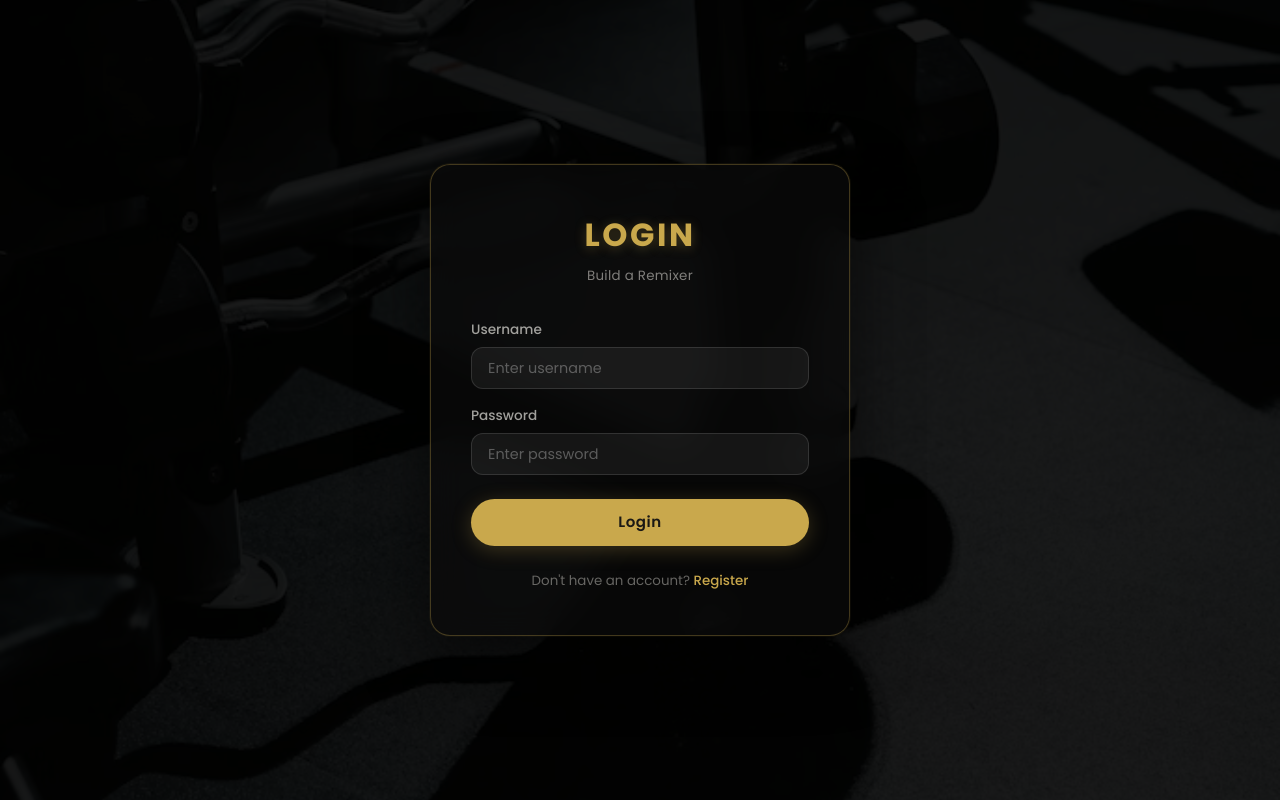
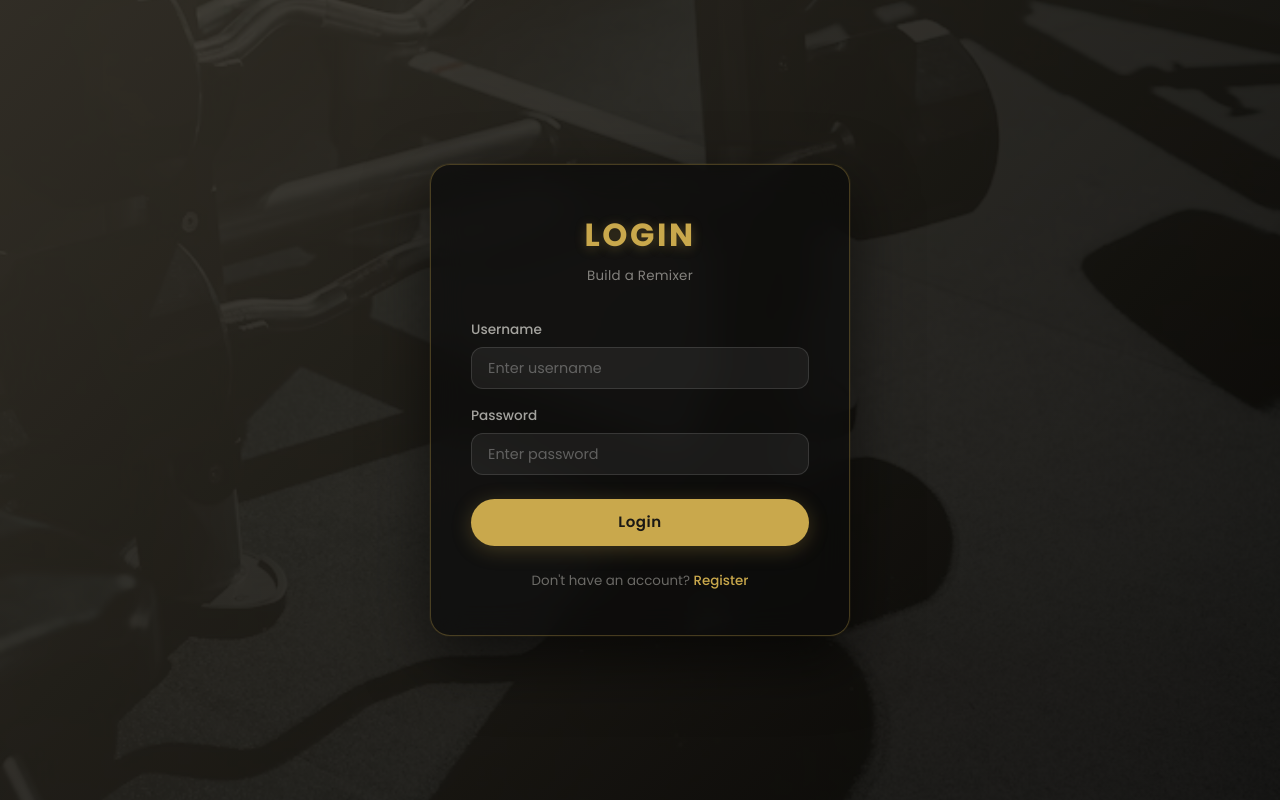
Before and after one commit to GymBuddies4/Gym-Buddy, a Python web app: template app/templates/login.html in a window 1280 px wide. Run offline with Jinja, Linux system fonts and the light colour scheme; the template is opened without the code that fills it, so the values that code supplies are empty.

Commit message:
Update app.css

```diff
--- a/app/static/css/app.css
+++ b/app/static/css/app.css
@@ -601,7 +601,15 @@ p {
 
 /* Dark overlay on background image */
 .login-page::before {
-  display: none;
+  content: '';
+  position: absolute;
+  inset: 0;
+  background: linear-gradient(
+    135deg,
+    rgba(240, 221, 184, 0.2) 0%,
+    rgba(15, 11, 4, 0.2) 100%
+  );
+  z-index: 0;
 }
 
 .login-card {
```
